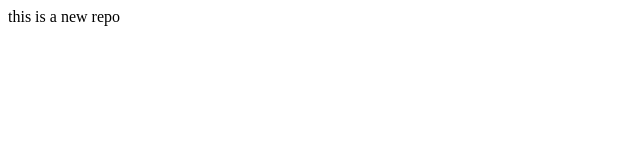
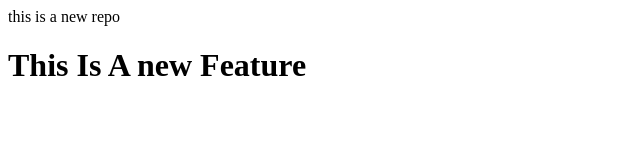
Before and after one commit to shivanand9019/newrepo, a plain HTML site: page index.html in a window 1280 px wide. Shown: the whole page, without its empty margins (0-640 px from the left). Drawn offline with Linux system fonts and the light colour scheme.

Commit message:
New feature

```diff
--- a/index.html
+++ b/index.html
@@ -1 +1,2 @@
 <p>this is a new repo</p>
+<h1>This Is A new Feature</h1>
```
